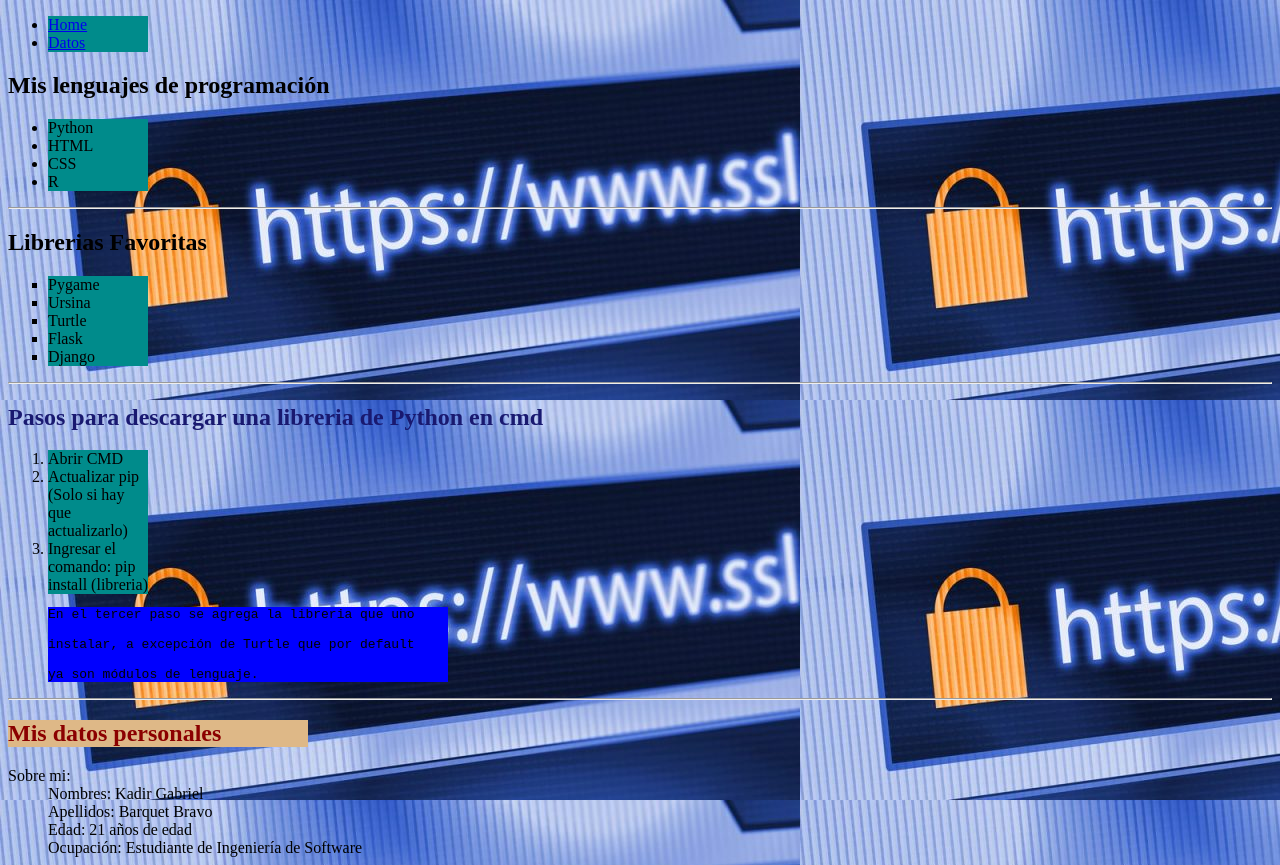
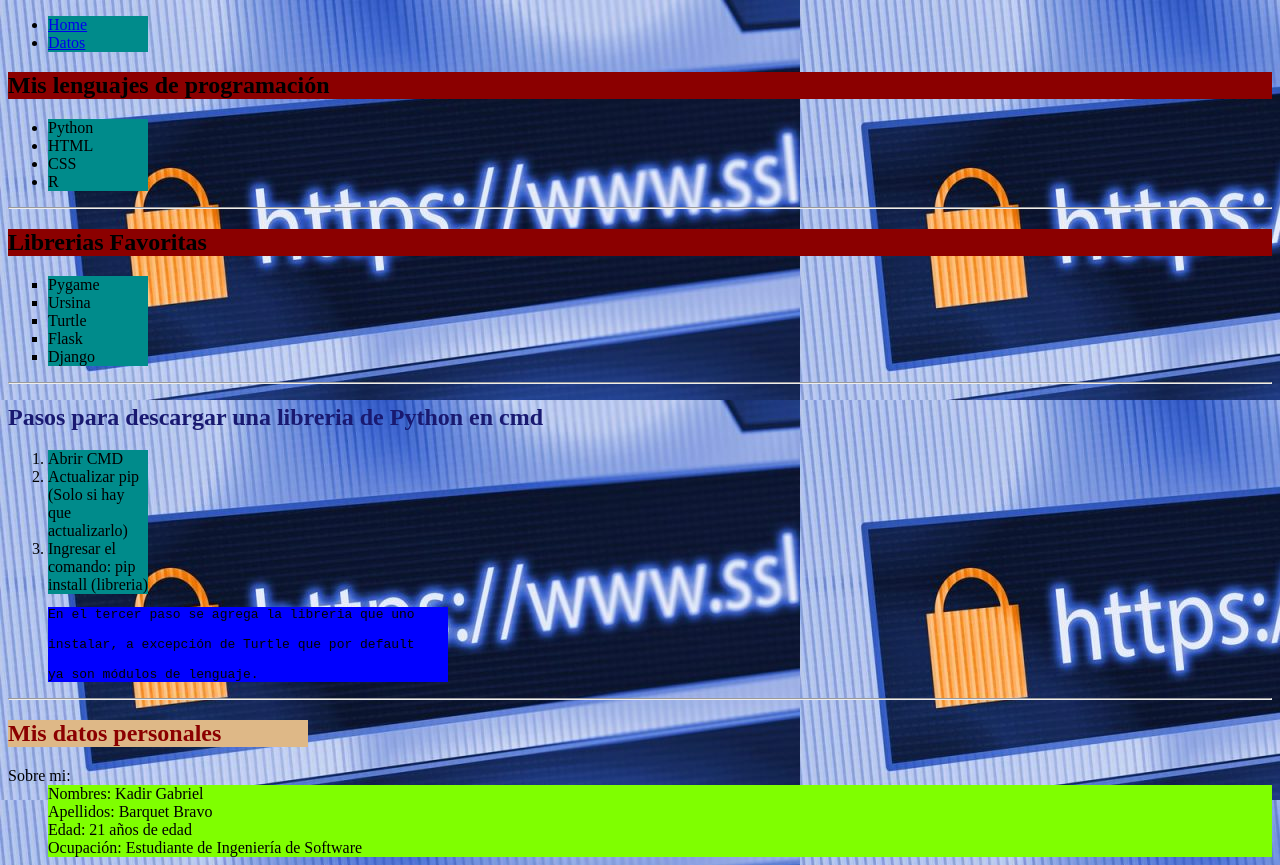
Before and after one commit to KadirBarquet/web-taller, a plain HTML site: page datos.html in a window 1280 px wide. Drawn offline with Linux system fonts and the light colour scheme.

Commit message:
primer commit

```diff
--- a/datos.html
+++ b/datos.html
@@ -39,6 +39,7 @@
         }
 
         .text-coral{
+            background-color: darkred;
             color: black;
         }
 
@@ -46,6 +47,11 @@
             color: black;
             background-color: blue;
             width: 400px;
+        }
+
+        dd{
+            color: black;
+            background-color: chartreuse;
         }
     </style>
 
```
